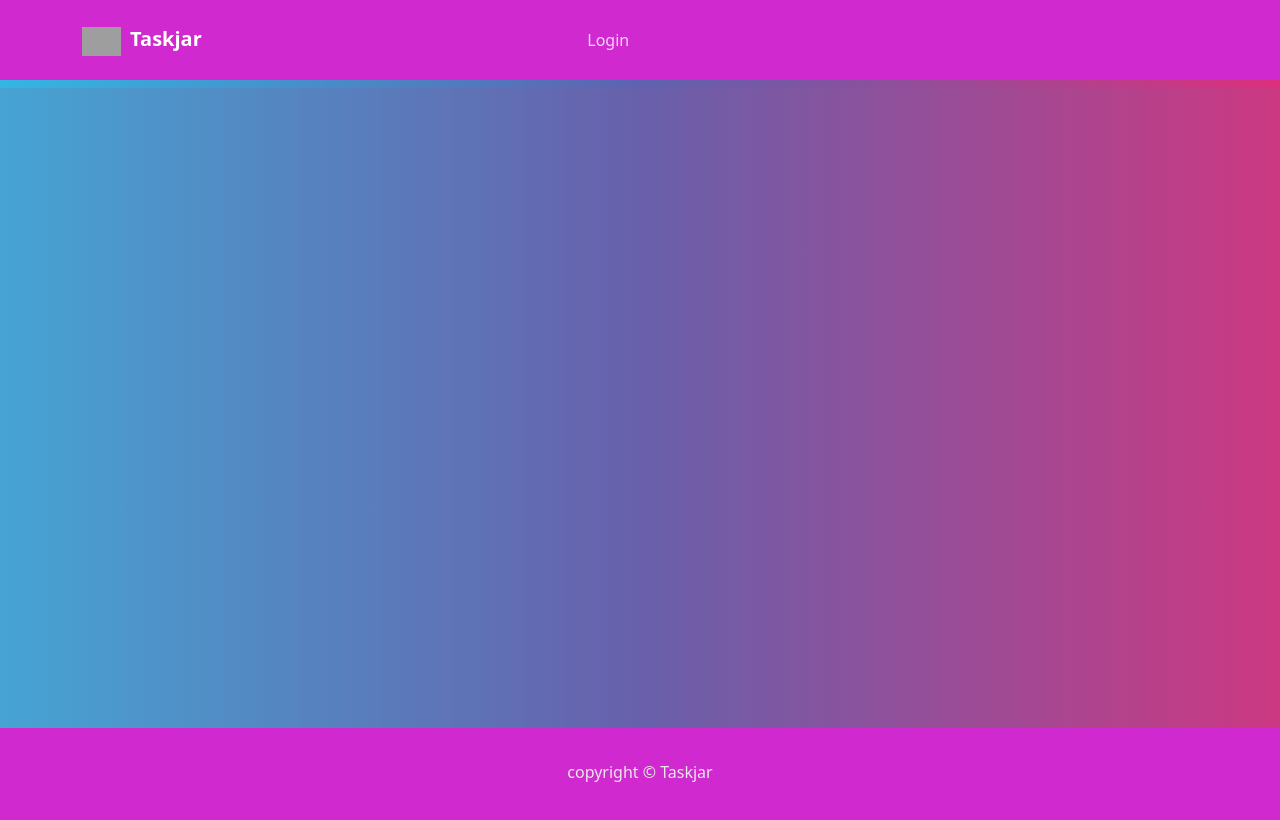
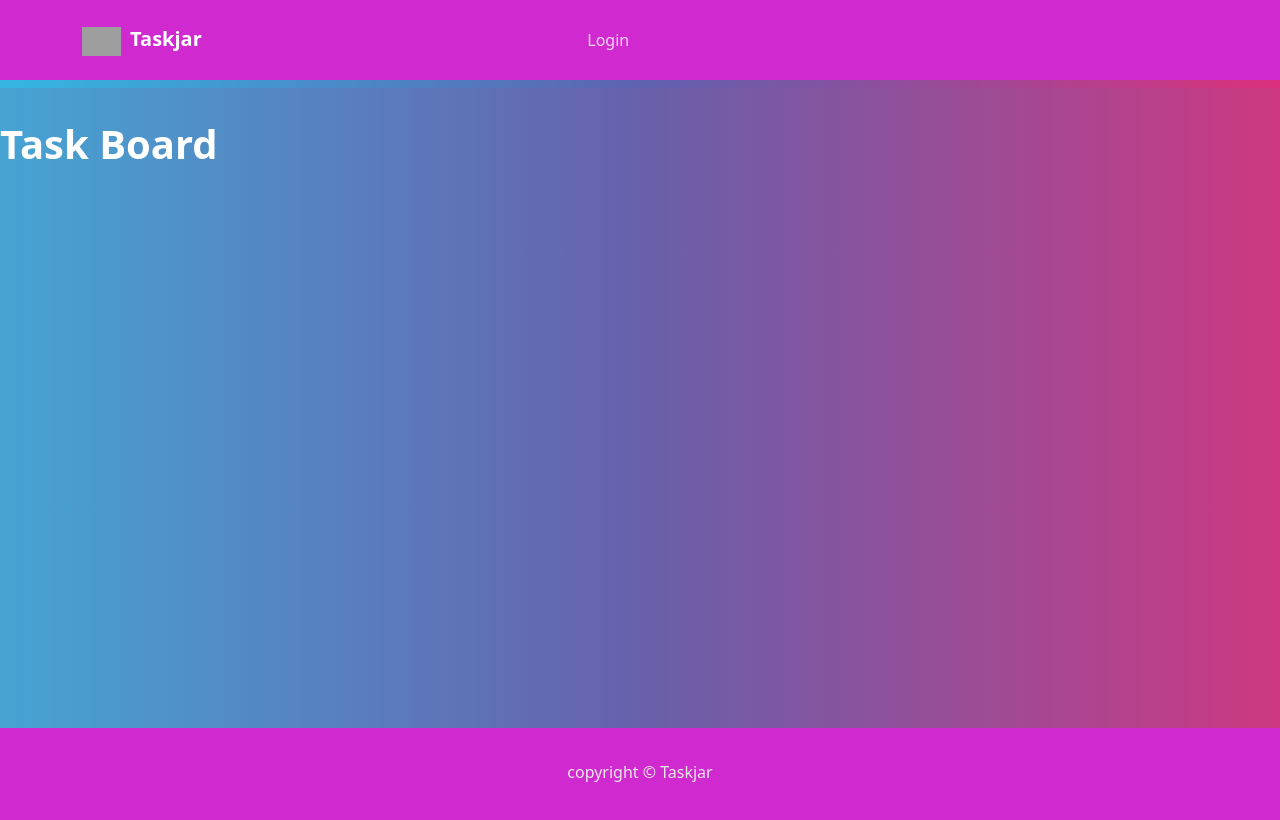
Before and after one commit to Manasseh-Kinyua/taskjar, a React (Create React App) app in the folder frontend/: page /project/1/tasks in a window 1280 px wide. Shown: the top 820 px of the page. Built offline with nearby package versions, Linux system fonts and the light colour scheme; grey boxes are pictures that could not be loaded.

Commit message:
Frontend: install recharts

```diff
--- a/frontend/package.json
+++ b/frontend/package.json
@@ -18,6 +18,7 @@
     "react-router-bootstrap": "^0.26.2",
     "react-router-dom": "^6.4.3",
     "react-scripts": "5.0.1",
+    "recharts": "^2.1.16",
     "redux": "^4.2.0",
     "redux-devtools-extension": "^2.13.9",
     "redux-thunk": "^2.4.2",
--- a/frontend/src/App.js
+++ b/frontend/src/App.js
@@ -5,10 +5,10 @@ import Footer from "./components/Footer";
 
 import HomeScreen from './screens/HomeScreen';
 import ProjectScreen from './screens/ProjectScreen';
-import TaskListScreen from './screens/TaskListScreen';
 import LoginScreen from './screens/LoginScreen';
 import RegisterScreen from './screens/RegisterScreen';
 import ProjectEditScreen from './screens/ProjectEditScreen';
+import TaskBoardScreen from './screens/TaskBoardScreen';
 
 function App() {
   return (
@@ -19,7 +19,7 @@ function App() {
           <Routes>
             <Route path='/' element={ <HomeScreen /> } />
             <Route path='/project/:id' element={ <ProjectScreen /> } />
-            <Route path='/project/:id/tasks' element={ <TaskListScreen /> } />
+            <Route path='/project/:id/tasks' element={ <TaskBoardScreen /> } />
             <Route path='/login' element={ <LoginScreen /> } />
             <Route path='/register' element={ <RegisterScreen /> } />
             <Route path='/project/:id/edit' element={ <ProjectEditScreen /> } />
--- a/frontend/src/screens/ProjectScreen.js
+++ b/frontend/src/screens/ProjectScreen.js
@@ -105,7 +105,7 @@ function ProjectScreen() {
 
             <Col md={2}>
               <Card style={{padding:'1rem'}}>
-                <Link to={`/project/${project.id}/tasks?name=${project.name}`}><Button style={{backgroundColor:'#20c997'}}>View Tasks</Button></Link>
+                <Link to={`/project/${project.id}/tasks?name=${project.name}`}><Button style={{backgroundColor:'#20c997'}}>View Task Board</Button></Link>
               </Card>
             </Col>
         </Row>
--- /dev/null
+++ b/frontend/src/screens/TaskBoardScreen.js
@@ -0,0 +1,11 @@
+import React from 'react'
+
+function TaskBoardScreen() {
+  return (
+    <div>
+      <h1>Task Board</h1>
+    </div>
+  )
+}
+
+export default TaskBoardScreen
--- a/frontend/src/screens/TaskListScreen.js
+++ /dev/null
@@ -1,11 +0,0 @@
-import React from 'react'
-
-function TaskListScreen() {
-  return (
-    <div>
-
-    </div>
-  )
-}
-
-export default TaskListScreen
```
Also changed, not shown: 2 other files (tests, documents, lock files or other folders).
